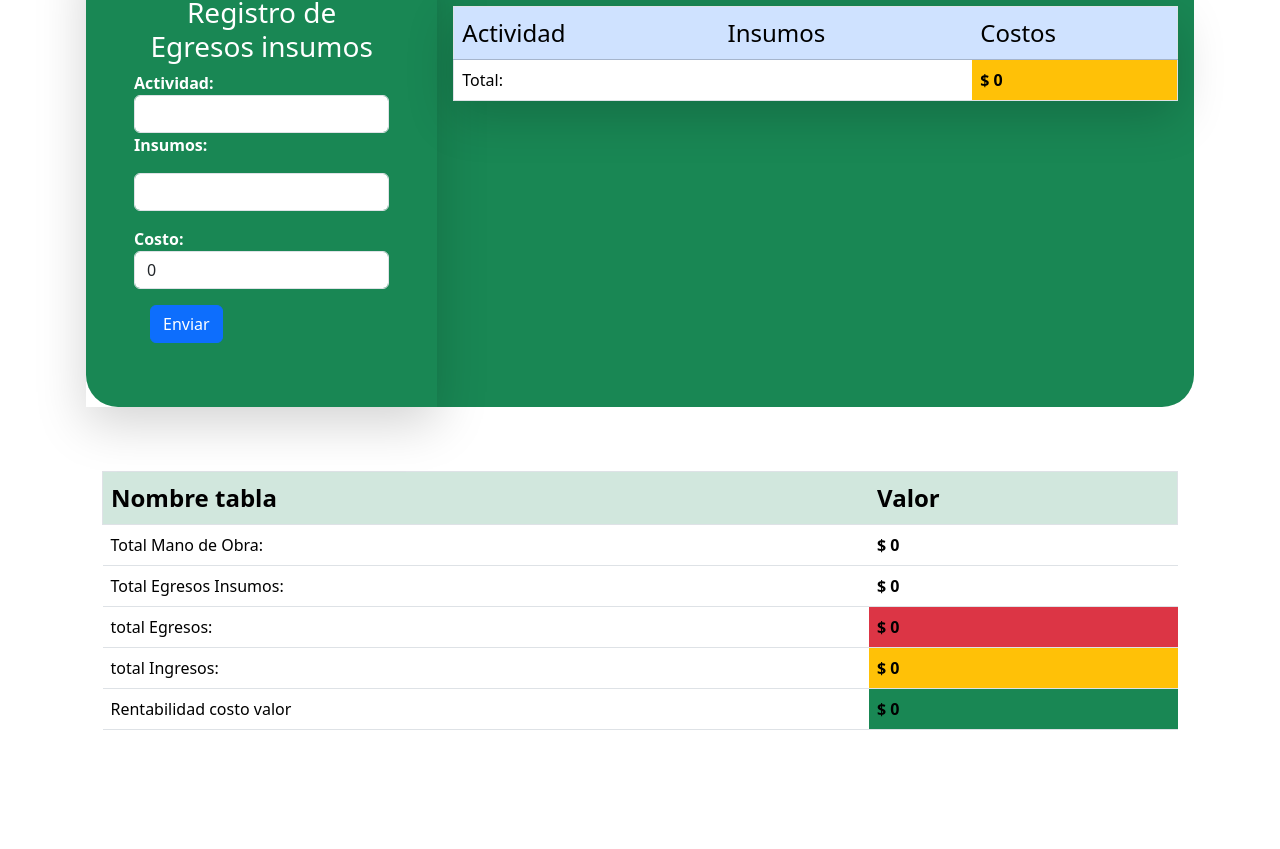
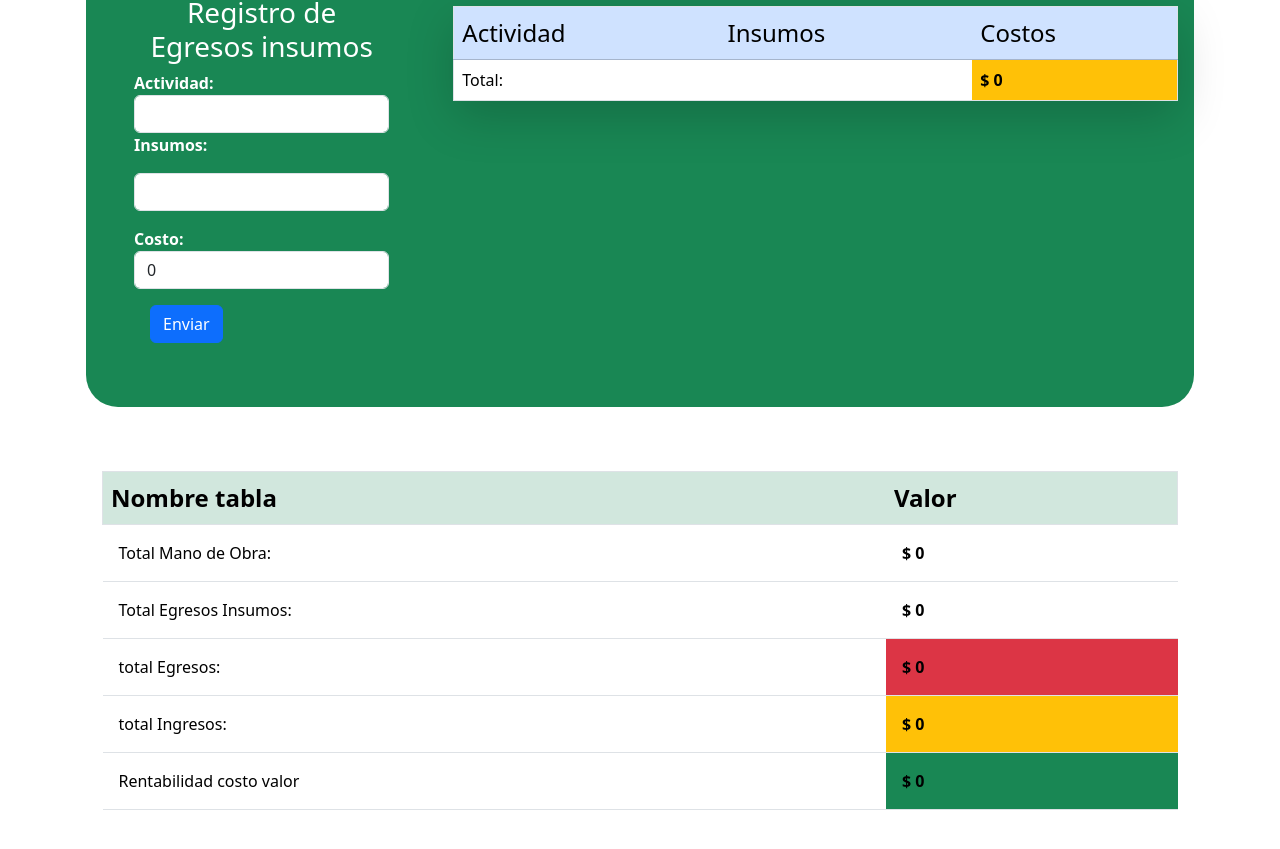
Before and after one commit to DilsonChimborazo/evaluacion, a React (Create React App) app: page / in a window 1280 px wide. Shown: the part 575-1424 px from the top of the page. Before the commit the page ends 1401 px from the top, so only its background shows below. Built offline with nearby package versions, Linux system fonts and the light colour scheme.

Commit message:
ahora si quedo el estilo faltando los ingresos

```diff
--- a/src/App.js
+++ b/src/App.js
@@ -30,26 +30,26 @@ const App = () => {
                     </thead>
                     <tbody>
                         <tr>
-                            <td>Total Mano de Obra:</td>
-                            <td><strong>{formatomoneda(totalManoObra)}</strong></td>
+                            <td className="p-3">Total Mano de Obra:</td>
+                            <td className="p-3"><strong>{formatomoneda(totalManoObra)}</strong></td>
                         </tr>
                         <tr>
-                            <td>Total Egresos Insumos:</td>
-                            <td><strong>{formatomoneda(totalCostos)}</strong></td>
+                            <td className="p-3">Total Egresos Insumos:</td>
+                            <td className="p-3"><strong>{formatomoneda(totalCostos)}</strong></td>
                         </tr>
                         <tr>
-                            <td>total Egresos:</td>
-                            <td className="bg-danger"><strong>{formatomoneda(totalManoObra + totalCostos)}</strong></td>
+                            <td className="p-3">total Egresos:</td>
+                            <td className="bg-danger p-3"><strong>{formatomoneda(totalManoObra + totalCostos)}</strong></td>
                         </tr>
                         <tr>
-                            <td>total Ingresos:</td>
-                            <td className="bg-warning"><strong>{formatomoneda(totalManoObra + totalCostos)}</strong></td>
+                            <td className="p-3">total Ingresos:</td>
+                            <td className="bg-warning p-3"><strong>{formatomoneda(totalManoObra + totalCostos)}</strong></td>
                         </tr>
                     </tbody>
                     <tfoot>
                         <tr>
-                            <td colSpan={1}>Rentabilidad costo valor</td>
-                            <td className="bg-success"><strong>{formatomoneda(totalManoObra + totalCostos)}</strong></td>
+                            <td className="p-3" colSpan={1}>Rentabilidad costo valor</td>
+                            <td className="bg-success p-3"><strong>{formatomoneda(totalManoObra + totalCostos)}</strong></td>
                         </tr>
                     </tfoot>
                 </table>
--- a/src/components/CampoSelect.jsx
+++ b/src/components/CampoSelect.jsx
@@ -47,7 +47,7 @@ const CampoSelect = ({ setTotalManoObra }) => {
 
     return (
         <div className="d-flex bg-success text-white rounded-5">
-            <form onSubmit={recibirDatos} className="shadow-lg p-5">
+            <form onSubmit={recibirDatos} className="p-5">
                 <h3 className="text-center">Registro de mano de obra</h3>
                 <label htmlFor="actividad"><b>Actividad:</b></label>
                 <select value={actividad} id="actividad" className="form-control" onChange={(e) => setactividad(e.target.value)}>
@@ -63,7 +63,7 @@ const CampoSelect = ({ setTotalManoObra }) => {
                 <button type="submit" className="btn btn-primary m-3">Enviar</button>
             </form>
             <div className="container p-3">
-                <h3 className="text-center">Registro diario de campo</h3>
+                <h3 className="text-center">Egresos mano de obra</h3>
                 <table className="table border">
                     <thead className="fs-bold fs-4 border table-success ">
                         <tr>
--- a/src/components/Insumos.jsx
+++ b/src/components/Insumos.jsx
@@ -38,7 +38,7 @@ const Insumos = ({ setTotalCostos }) => {
 
     return (
         <div className="d-flex mt-5 bg-success text-white rounded-5">
-            <form onSubmit={recibirDatos} className="shadow-lg p-5">
+            <form onSubmit={recibirDatos} className="p-5">
                 <h3 className="text-center">Registro de Egresos insumos</h3>
                 <label htmlFor="actividad"><b>Actividad:</b></label>
                 <select value={actividad} className="form-control" onChange={(e) => setactividad(e.target.value)}>
```
